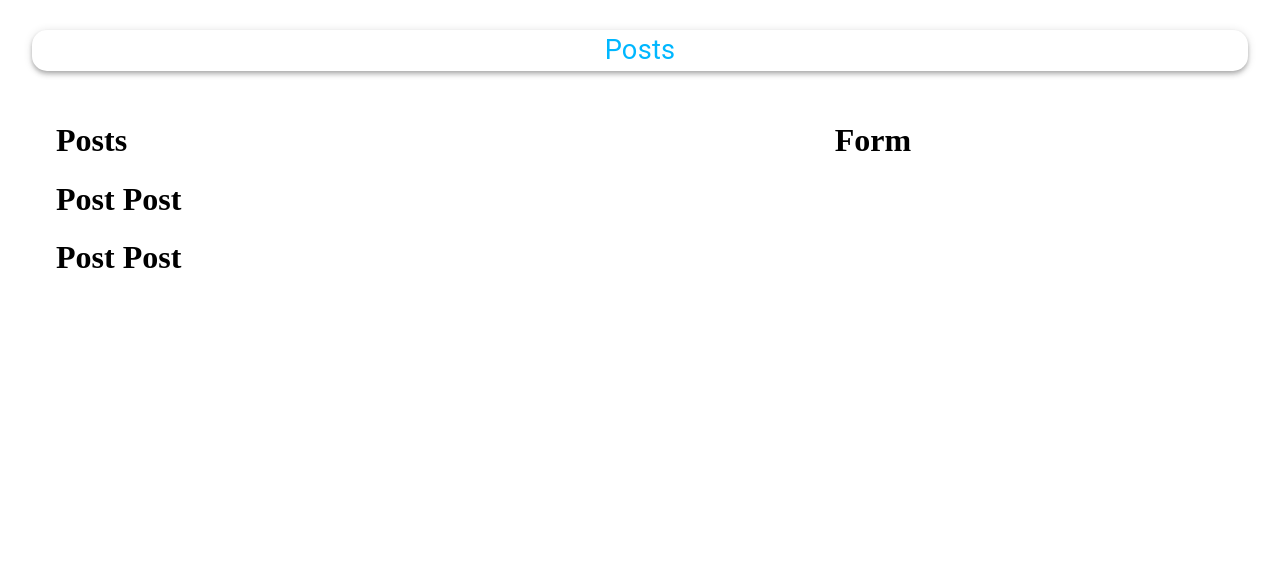
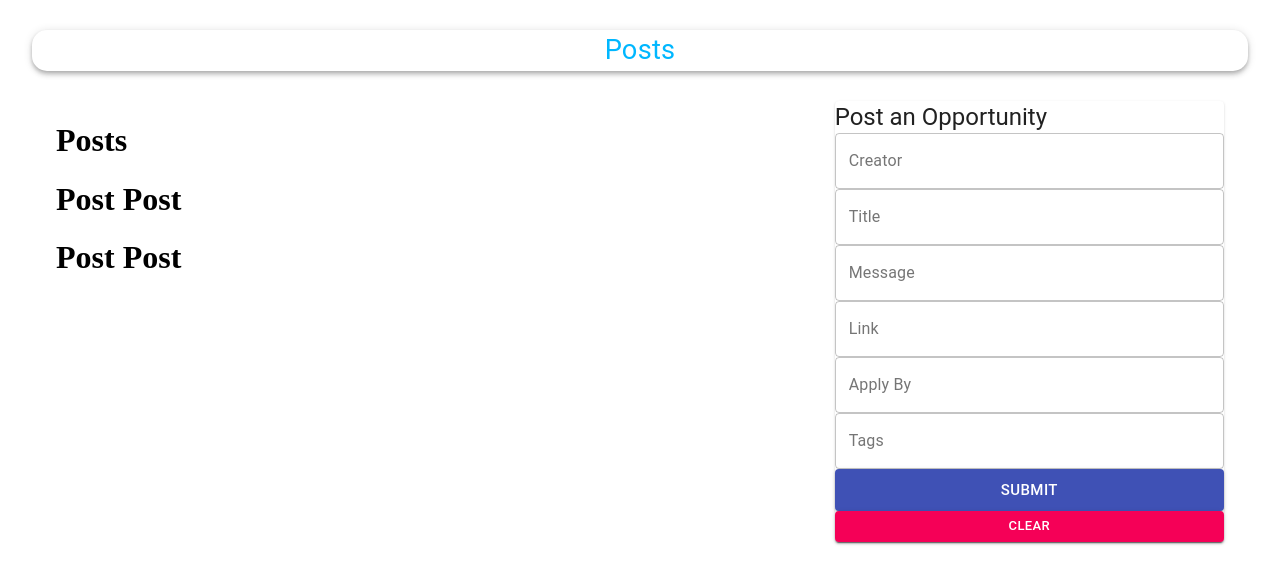
Before and after one commit to gnikita432/Opportunistt, a React (Create React App) app in the folder client/: page / in a window 1280 px wide. Shown: the top 584 px of the page. Built offline with nearby package versions, Linux system fonts and the light colour scheme; no server answers.

Commit message:
Implemented Form

```diff
--- a/client/src/components/Form/Form.js
+++ b/client/src/components/Form/Form.js
@@ -1,7 +1,98 @@
-import React from "react";
+import React, { useState } from "react";
+import { TextField, Button, Typography, Paper } from "@material-ui/core";
 
 const Form = () => {
-  return <h1>Form</h1>;
+  const [postData, setPostData] = useState({
+    creator: "",
+    title: "",
+    message: "",
+    link: "",
+    applyby: "",
+    tags: "",
+  });
+  const handleSubmit = () => {};
+
+  const clear = () => {};
+
+  return (
+    <Paper>
+      <form autoComplete="off" noValidate onSubmit={handleSubmit}>
+        <Typography variant="h5">Post an Opportunity</Typography>
+        <TextField
+          name="creator"
+          variant="outlined"
+          label="Creator"
+          fullWidth
+          value={postData.creator}
+          onChange={(e) =>
+            setPostData({ ...postData, creator: e.target.value })
+          }
+        />
+        <TextField
+          name="title"
+          variant="outlined"
+          label="Title"
+          fullWidth
+          value={postData.title}
+          onChange={(e) => setPostData({ ...postData, title: e.target.value })}
+        />
+        <TextField
+          name="message"
+          variant="outlined"
+          label="Message"
+          fullWidth
+          value={postData.message}
+          onChange={(e) =>
+            setPostData({ ...postData, message: e.target.value })
+          }
+        />
+        <TextField
+          name="link"
+          variant="outlined"
+          label="Link"
+          fullWidth
+          value={postData.link}
+          onChange={(e) => setPostData({ ...postData, link: e.target.value })}
+        />
+        <TextField
+          name="applyby"
+          variant="outlined"
+          label="Apply By"
+          fullWidth
+          value={postData.applyby}
+          onChange={(e) =>
+            setPostData({ ...postData, applyby: e.target.value })
+          }
+        />
+        <TextField
+          name="tags"
+          variant="outlined"
+          label="Tags"
+          fullWidth
+          value={postData.tags}
+          onChange={(e) => setPostData({ ...postData, tags: e.target.value })}
+        />
+        <Button
+          variant="contained"
+          color="primary"
+          size="large"
+          type="submit"
+          fullWidth
+        >
+          Submit
+        </Button>
+        <Button
+          variant="contained"
+          color="secondary"
+          size="small"
+          onClick={clear}
+          fullWidth
+        >
+          Clear
+        </Button>
+      </form>
+    </Paper>
+  );
 };
 
 export default Form;
```
